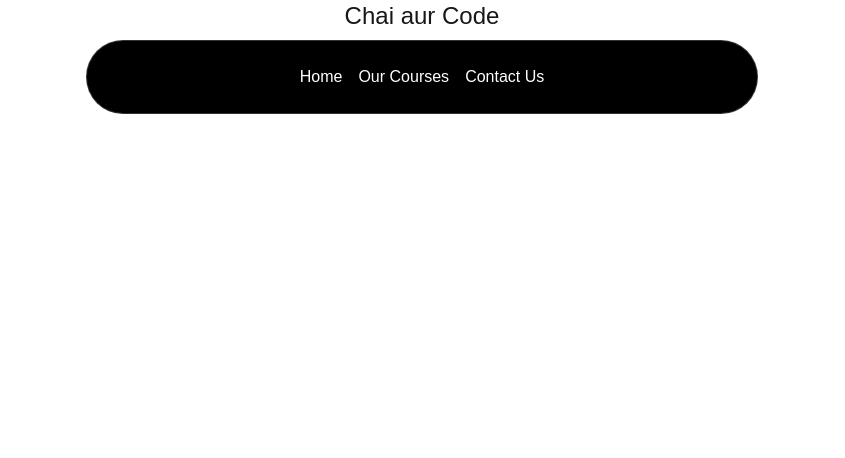
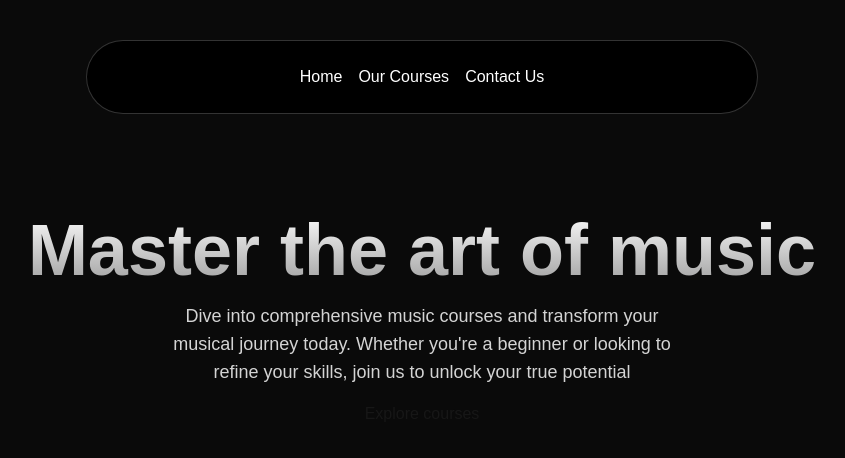
Before and after one commit to rishipatel83/musicnextjs, a Next.js app: page / in a window 1280 px wide. Shown: the top 458 px of the page, without its empty margins (218-1063 px from the left). Built offline with nearby package versions, Linux system fonts and the light colour scheme.

Commit message:
Implement HeroSection component and update Home page layout

```diff
--- a/src/app/page.tsx
+++ b/src/app/page.tsx
@@ -1,5 +1,9 @@
+import HeroSection from "@/components/HeroSection";
+
 export default function Home() {
   return (
-    <h1 className="text-2xl text-center ">Chai aur Code</h1>
+    <main className="min-h-screen bg-black/96 antialiased bg-grid-white/[0.02] ">
+      <HeroSection/>
+    </main>
   );
 }
--- /dev/null
+++ b/src/components/HeroSection.tsx
@@ -0,0 +1,22 @@
+import Link from 'next/link'
+import React from 'react'
+
+function HeroSection() {
+return (
+    <div className='h-auto md:h-[40rem] w-full rounded-md flex flex-col items-center justify-center relative overflow-hidden mx-auto py-10 md:py-0'>
+        <div className='p-4 relative z-10 w-full text-center'>
+            <h1
+                className="mt-20 md:mt-0 text-4xl md:text-7xl font-bold bg-clip-text text-transparent bg-gradient-to-b from-neutral-50 to-neutral-400"
+            >Master the art of music</h1>
+            <p
+                className="mt-4 font-normal text-base md:text-lg text-neutral-300 max-w-lg mx-auto"
+            >Dive into comprehensive music courses and transform your musical journey today. Whether you&apos;re a beginner or looking to refine your skills, join us to unlock your true potential</p>
+            <div className="mt-4">
+                <Link href={"/courses"}>Explore courses</Link>
+            </div>
+        </div>
+    </div>
+)
+}
+
+export default HeroSection
--- a/src/components/Navbar.tsx
+++ b/src/components/Navbar.tsx
@@ -3,7 +3,6 @@
 import { HoveredLink, Menu, MenuItem, ProductItem } from "./ui/navbar-menu";
 import { cn } from "@/lib/utils";
 import Link from "next/link";
-import { div } from "motion/react-client";
 
 function Navbar({ className }: { className?: string }) {
     const [active, setActive] = useState<string | null>(null);
```
